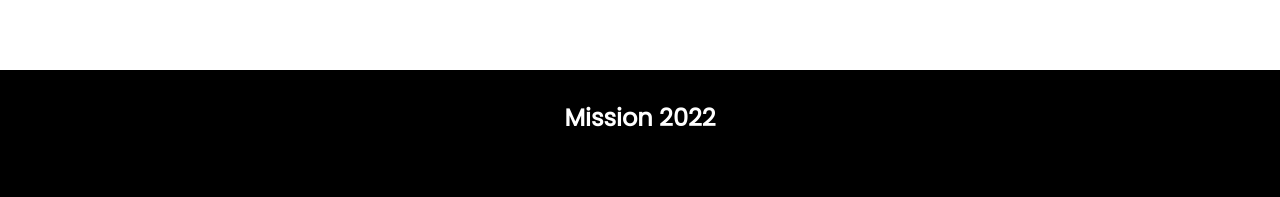
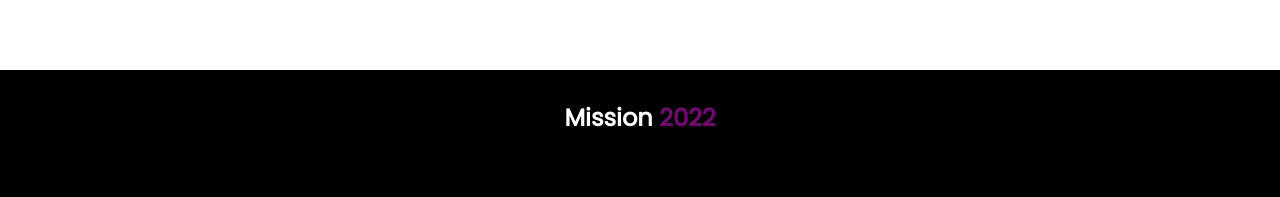
Before and after one commit to shoumikahmed/assignment-1, a plain HTML site: page index.html in a window 1280 px wide. Shown: the part 2806-3003 px from the top of the page. Drawn offline with Linux system fonts and the light colour scheme.

Commit message:
satisfy me

```diff
--- a/index.html
+++ b/index.html
@@ -87,7 +87,7 @@
     </section>
     <section>
         <footer>
-            <h2>Mission 2022</h2>
+            <h2>Mission <span class="header-color"> 2022 </span></h2>
             <p>© Peter Parker 2021, a Programming Hero initiative</p>
         </footer>
     </section>
```
